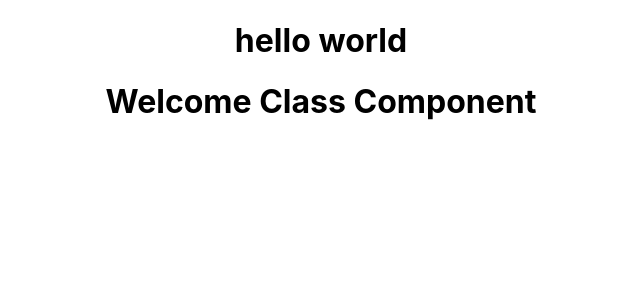
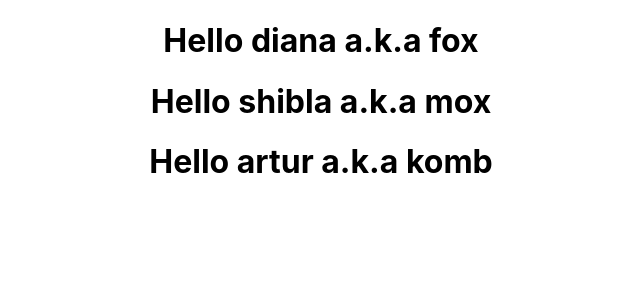
Before and after one commit to mikhita/my-react-app, a React (Create React App) app: page / in a window 1280 px wide. Shown: the top 300 px of the page, without its empty margins (319-959 px from the left). Built offline with nearby package versions, Linux system fonts and the light colour scheme.

Commit message:
I learn how to use props

```diff
--- a/src/App.js
+++ b/src/App.js
@@ -1,12 +1,14 @@
 import './App.css';
-import {Greets} from './components/Greet';
-import Welcome from './components/welcome';
+import Hello from './components/Hello';
 
 function App() {
   return (
     <div className="App">
-      <Greets/>
-      <Welcome/>
+      {/* <Greets/>
+      <Welcome/> */}
+      <Hello name="diana" heroName="fox"/>
+      <Hello name="shibla" heroName="mox"/>
+      <Hello name="artur" heroName="komb"/>
     </div>
   );
 }
--- /dev/null
+++ b/src/components/Hello.js
@@ -0,0 +1,9 @@
+import React from "react";
+
+const Hello = (props)=>{
+    return React.createElement("div",
+    {id:"hello", className:"hello"},
+     React.createElement("h1",null, `Hello ${props.name} a.k.a ${props.heroName}`))
+}
+
+export default Hello
```
